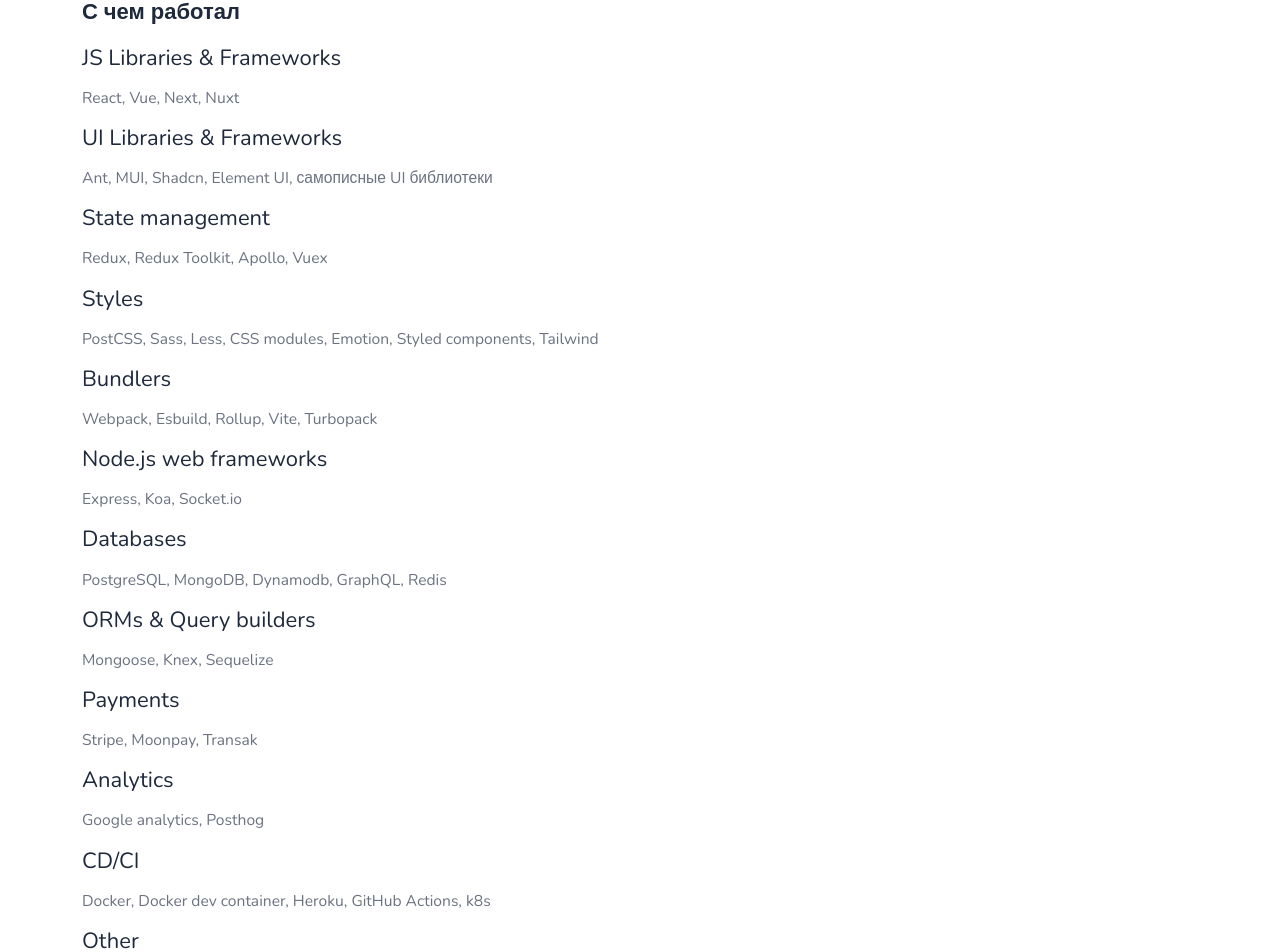
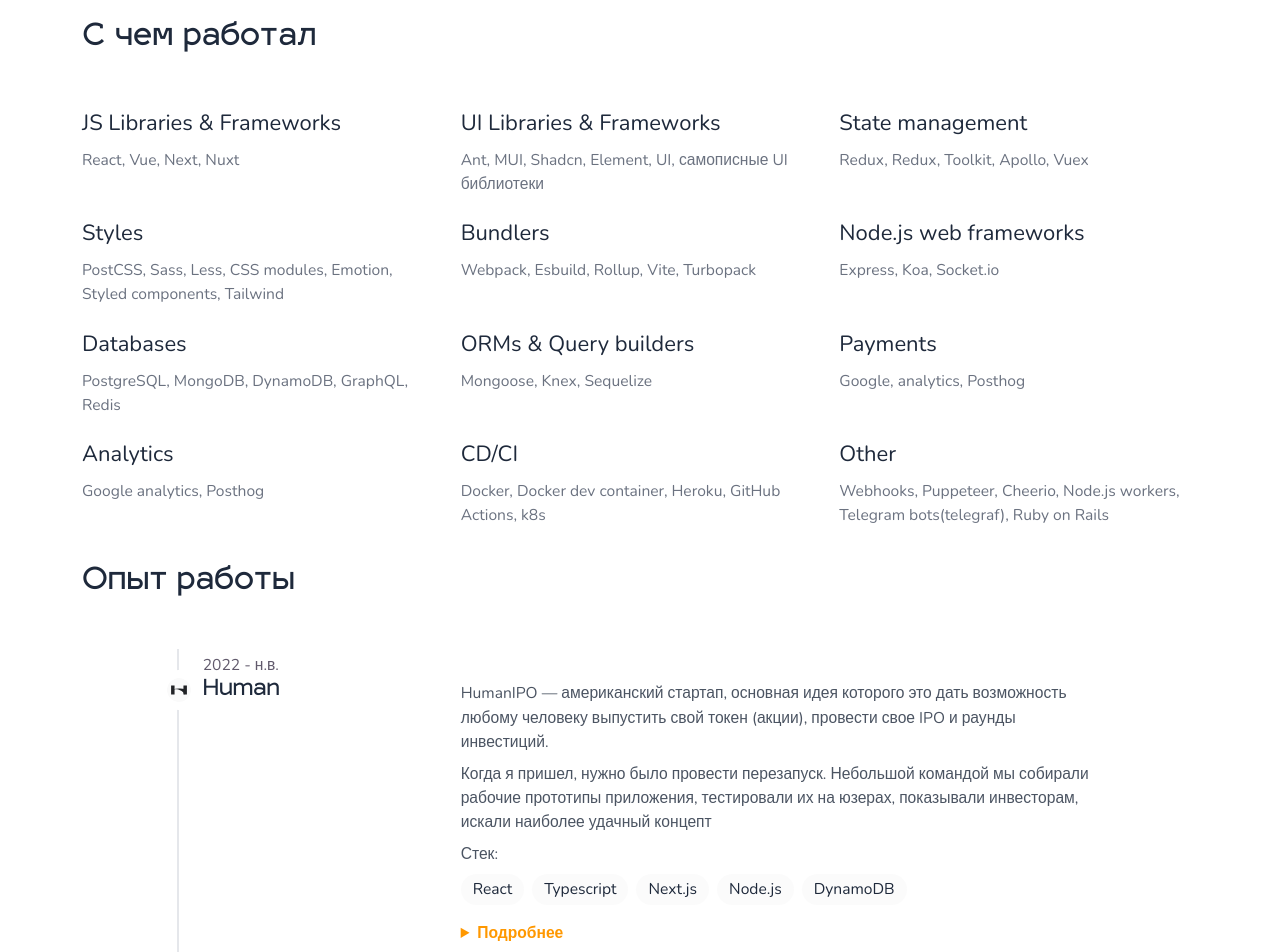
Before and after one commit to deadrime/deadrime.github.io, a Next.js app: page / in a window 1280 px wide. Shown: the part 900-1852 px from the top of the page. Built offline with nearby package versions, Linux system fonts and the light colour scheme.

Commit message:
Update technologies section

```diff
--- a/app/blog/[slug]/layout.tsx
+++ b/app/blog/[slug]/layout.tsx
@@ -33,7 +33,9 @@
             </h2>
             <div className="flex gap-2 flex-wrap gap-y-1">
               {metadata.topics?.map((i) => (
-                <Tag key={i} href={`/blog/topics/${i}`}>{i}</Tag>
+                <Link key={i} href={`/blog/topics/${i}`} legacyBehavior passHref>
+                  <Tag as="a">{i}</Tag>
+                </Link>
               ))}
             </div>
             <time className="text-body2 text-lilac block mt-4">
--- a/app/layout.tsx
+++ b/app/layout.tsx
@@ -45,7 +45,7 @@
 !function() {
   const preferredDarkModeBySystem = window.matchMedia("(prefers-color-scheme: dark)").matches;
   const savedTheme = localStorage.getItem("selectedTheme");
-  const theme =  savedTheme ? savedTheme : preferredDarkModeBySystem ? 'dark' : 'light';
+  const theme = savedTheme ? savedTheme : preferredDarkModeBySystem ? 'dark' : 'light';
   document.documentElement.setAttribute('data-theme', theme);
 }();
 `;
--- a/app/oldResume.mdx
+++ b/app/oldResume.mdx
@@ -1,17 +1,10 @@
 import IconNext from "@/icons/nextjs.svg";
 import IconReact from '@/icons/react.svg';
-import IconNode from '@/icons/nodejs.svg';
 import IconTs from '@/icons/ts.svg';
-import IconRails from '@/icons/rails.svg';
-import IconWebpack from '@/icons/webpack.svg';
-import IconEsBuild from '@/icons/esbuild.svg';
-import IconStorybook from '@/icons/storybook.svg';
 import IconGraphQL from '@/icons/graphql.svg';
-import IconApollo from '@/icons/apollo.svg';
-import IconEmotion from '@/icons/emotion.svg';
-import IconVue from '@/icons/vue.svg';
-import IconElementUI from '@/icons/elementui.svg';
 import MyExperience from '@/components/MyExperience/MyExperience'
+import Technologies from '@/components/Technologies/Technologies'
+import Tag from '@/components/Tag/Tag';
 
 ## 👋 Мое небольшое резюме
 Привет, меня зовут Женя, я Frontend разработчик (но могу и в фуллстек).
@@ -41,96 +34,12 @@
 ### ❤️ Любимый стек
 
 <div className="flex gap-2 py-4">
-  <IconNext height={20} className="fill-current"/>
-  <IconReact height={20} />
-  <IconTs height={20} />
-  <IconGraphQL height={20} />
+  <Tag borderless size="small" icon={<IconNext height={20} className="fill-current"/>}>Next.js</Tag>
+  <Tag borderless size="small" icon={<IconReact IconReact={20} />}>React</Tag>
+  <Tag borderless size="small" icon={<IconTs height={20} />}>Typescript</Tag>
+  <Tag borderless size="small" icon={<IconGraphQL height={20} />}>GraphQL</Tag>
 </div>
 
-### С чем работал
-
-<span className="text-md">
-JS Libraries & Frameworks
-</span>
-<span className="text-body2 text-gray-500 dark:text-text/75">
-React, Vue, Next, Nuxt
-</span>
-
-<span className="text-md">
-UI Libraries & Frameworks
-</span>
-<span className="text-body2 text-gray-500 dark:text-text/75">
-Ant, MUI, Shadcn, Element UI, самописные UI библиотеки
-</span>
-
-<span className="text-md">
-State management
-</span>
-<span className="text-body2 text-gray-500 dark:text-text/75">
-Redux, Redux Toolkit, Apollo, Vuex
-</span>
-
-<span className="text-md">
-Styles
-</span>
-<span className="text-body2 text-gray-500 dark:text-text/75">
-PostCSS, Sass, Less, CSS modules, Emotion, Styled components, Tailwind
-</span>
-
-<span className="text-md">
-Bundlers
-</span>
-<span className="text-body2 text-gray-500 dark:text-text/75">
-Webpack, Esbuild, Rollup, Vite, Turbopack
-</span>
-
-<span className="text-md">
-Node.js web frameworks
-</span>
-<span className="text-body2 text-gray-500 dark:text-text/75">
-Express, Koa, Socket.io
-</span>
-
-<span className="text-md">
-Databases
-</span>
-<span className="text-body2 text-gray-500 dark:text-text/75">
-PostgreSQL, MongoDB, Dynamodb, GraphQL, Redis
-</span>
-
-<span className="text-md">
-ORMs & Query builders
-</span>
-<span className="text-body2 text-gray-500 dark:text-text/75">
-Mongoose, Knex, Sequelize
-</span>
-
-<span className="text-md">
-Payments
-</span>
-<span className="text-body2 text-gray-500 dark:text-text/75">
-Stripe, Moonpay, Transak
-</span>
-
-<span className="text-md">
-Analytics
-</span>
-<span className="text-body2 text-gray-500 dark:text-text/75">
-Google analytics, Posthog
-</span>
-
-<span className="text-md">
-CD/CI
-</span>
-<span className="text-body2 text-gray-500 dark:text-text/75">
-Docker, Docker dev container, Heroku, GitHub Actions, k8s
-</span>
-
-<span className="text-md">
-Other
-</span>
-<span className="text-body2 text-gray-500 dark:text-text/75">
-Puppeteer, Cheerio, Node.js workers, Telegram bots (telegraf), Discord webhooks, Ruby on Rails (в связке с React)
-</span>
+<Technologies />
 
 <MyExperience />
--- a/components/MyExperience/MyExperience.tsx
+++ b/components/MyExperience/MyExperience.tsx
@@ -26,6 +26,8 @@
 
 import classNames from 'classnames';
 import styles from './styles.module.css';
+import Tag from '../Tag/Tag';
+import { capitalize } from '@/helpers/capitalize';
 
 const technologyIcons: Record<string, React.FC<any>> = {
   next: IconNext,
@@ -104,7 +106,7 @@
         </li>
       </ul>
     </>,
-    technologies: ['react', 'ts', 'next', 'node', 'dynamodb'],
+    technologies: ['react', 'typescript', 'next.js', 'node.js', 'dynamoDB'],
   },
   {
     companyName: 'Sber',
@@ -142,7 +144,7 @@
       Осознал, что мы не всегда можем предсказать поведения пользователей и лишь методом проб и ошибок можно создать
       действительно удобный UI.
     </>,
-    technologies: ['react', 'ts'],
+    technologies: ['react', 'typescript'],
   },
   {
     companyName: 'Frogogo',
@@ -177,7 +179,7 @@
         </li>
       </ul>
     </>,
-    technologies: ['react', 'ts', 'rails', 'webpack', 'esbuild', 'storybook'],
+    technologies: ['react', 'typescript', 'ruby on rails', 'webpack', 'esbuild', 'storybook'],
   },
   {
     companyName: 'ItCanFly',
@@ -224,7 +226,7 @@
         </li>
       </ul>
     </>,
-    technologies: ['react', 'ts', 'graphQL', 'apollo', 'emotion'],
+    technologies: ['react', 'typescript', 'graphQL', 'apollo', 'emotion'],
   },
   {
     companyName: 'Прочее',
@@ -256,7 +258,7 @@
       <div className="grid grid-cols-1 md:grid-cols-12 gap-x-5 my-11 pl-3 md:pl-0">
         {data.map((work) => (
           <div key={work.companyName} className={classNames('contents', styles.companyWrapper)}>
-            <div className="md:col-start-2 md:col-end-4 border-l-2 border-night pt-6">
+            <div className="md:col-start-2 md:col-end-4 border-l-2 dark:border-night pt-6">
               <div className='flex items-center'>
                 {React.createElement(work.companyLogo, {
                   width: 24,
@@ -276,24 +278,23 @@
                 </div>
               </div>
             </div>
-            <div className="md:col-start-5 md:col-end-12 pl-6 md:pl-0 text-body2 md:pt-6 border-l-2 border-night md:border-l-0">
+            <div className="md:col-start-5 md:col-end-12 pl-6 md:pl-0 text-body2 md:pt-6 border-l-2 dark:border-night md:border-l-0">
               <span className="text-text/80">
                 {work.shortDescription}
               </span>
-              <span className="block mb-2">
+              <span className="block mb-2 text-text/80">
                 Стек:
               </span>
               <div className='flex gap-2 mb-4'>
-                {work.technologies.map(technology => <figure key={technology}>
-                  {technologyIcons[technology]
-                    ? React.createElement(technologyIcons[technology], { width: 24, height: 24 })
-                    : <figcaption>{technology}</figcaption>
-                  }
-                </figure>)}
+                {work.technologies.map(technology =>
+                  <Tag borderless size='small' key={technology}>
+                    {capitalize(technology)}
+                  </Tag>
+                )}
               </div>
               <details className="mb-0">
-                <summary>
-                  Подробнее
+                <summary className='marker:text-primary cursor-pointer'>
+                  <span className="text-primary font-semibold">Подробнее</span>
                   {/* <button>
                     Подробнее <IconArrowDown width={12} height={12} />
                   </button> */}
--- a/components/Tag/Tag.tsx
+++ b/components/Tag/Tag.tsx
@@ -1,15 +1,43 @@
-import Link from "next/link";
-import { HTMLProps } from "react";
+import { DynamicHTMLProps } from "@/types/dynamicProps";
+import classNames from "classnames";
+import React, { ReactElement } from "react";
+import { ReactNode, ElementType } from "react";
 
-const Tag: React.FC<HTMLProps<HTMLDivElement> & { children: string, href: string }> = ({ children, href }) => {
+interface Props<T> {
+  as?: T;
+  children?: ReactNode;
+  size?: 'small' | 'normal';
+  borderless?: boolean;
+  icon?: ReactElement;
+}
+
+const Tag = <T extends ElementType = "span">({
+  as,
+  children,
+  size = 'normal',
+  borderless,
+  icon,
+  ...props
+}: DynamicHTMLProps<Props<T>, T>) => {
+  const Tag: ElementType = as || 'span';
+
   return (
-    <Link
-      className="bg-gray-50/20 dark:bg-beige/5 rounded-3xl border-2 border-gray-50/50 dark:border-night px-3 py-[6px] text-gray-500 dark:text-beige inline-flex items-center text-body2"
-      href={href}
+    <Tag
+      className={classNames(
+        "bg-gray-50/20 dark:bg-beige/5 rounded-3xl dark:text-beige inline-flex items-center text-body2",
+        size === 'small' && 'px-3 py-[3px]',
+        size === 'normal' && 'px-3 py-[6px]',
+        !borderless && 'border-2 border-gray-50/50 dark:border-night text-gray-500'
+      )}
+      {...props}
     >
-      {children.charAt(0).toUpperCase() + children.slice(1)}
-    </Link>
-  )
+      {icon && React.cloneElement(icon, {
+        height: 20,
+        className: '-ml-[5px] mr-[6px]'
+      })}
+      {children}
+    </Tag>
+  );
 }
 
 export default Tag
--- /dev/null
+++ b/components/Technologies/Technologies.tsx
@@ -0,0 +1,76 @@
+import Tag from "../Tag/Tag";
+
+const data = [
+  {
+    category: 'JS Libraries & Frameworks',
+    items: ["React", "Vue", "Next", "Nuxt"]
+  },
+  {
+    category: 'UI Libraries & Frameworks',
+    items: ["Ant", "MUI", "Shadcn", "Element", "UI", "самописные UI библиотеки"]
+  },
+  {
+    category: 'State management',
+    items: ["Redux", "Redux", "Toolkit", "Apollo", "Vuex"]
+  },
+  {
+    category: 'Styles',
+    items: ["PostCSS", "Sass", "Less", "CSS modules", "Emotion", "Styled components", "Tailwind"]
+  },
+  {
+    category: 'Bundlers',
+    items: ["Webpack", "Esbuild", "Rollup", "Vite", "Turbopack"]
+  },
+  {
+    category: 'Node.js web frameworks',
+    items: ["Express", "Koa", "Socket.io"]
+  },
+  {
+    category: 'Databases',
+    items: ["PostgreSQL", "MongoDB", "DynamoDB", "GraphQL", "Redis"]
+  },
+  {
+    category: 'ORMs & Query builders',
+    items: ["Mongoose", "Knex", "Sequelize"]
+  },
+  {
+    category: 'Payments',
+    items: ["Google", "analytics", "Posthog"]
+  },
+  {
+    category: 'Analytics',
+    items: ["Google analytics", "Posthog"]
+  },
+  {
+    category: 'CD/CI',
+    items: ["Docker", "Docker dev container", "Heroku", "GitHub Actions", "k8s"]
+  },
+  {
+    category: 'Other',
+    items: ["Webhooks", "Puppeteer", "Cheerio", "Node.js workers", "Telegram bots(telegraf)", "Ruby on Rails"]
+  },
+]
+
+const Technologies = () => {
+  return (
+    <>
+      <h2 className="font-primary text-lg font-normal">
+        С чем работал
+      </h2>
+      <div className="grid gap-5 mt-11" style={{ gridTemplateColumns: 'repeat(auto-fit, minmax(300px, 1fr))' }}>
+        {data.map(item => (
+          <div key={item.category} className="flex flex-col gap-2">
+            <span className="text-md">
+              {item.category}
+            </span>
+            <span className="text-body2 text-gray-500 dark:text-text/75">
+              {item.items.join(', ')}
+            </span>
+          </div>
+        ))}
+      </div>
+    </>
+  )
+}
+
+export default Technologies;
--- a/components/ThemeContext.tsx
+++ b/components/ThemeContext.tsx
@@ -13,7 +13,7 @@
 });
 
 export const ThemeProvider: React.FC<{ children: React.ReactNode }> = ({ children }) => {
-  const [selectedTheme, setSelectedTheme] = useState<ITheme['theme']>('light');
+  const [selectedTheme, setSelectedTheme] = useState<ITheme['theme']>('dark');
 
   useEffect(() => {
     const prefersDark = window.matchMedia('(prefers-color-scheme: dark)');
--- /dev/null
+++ b/helpers/capitalize.ts
@@ -0,0 +1 @@
+export const capitalize = (str: string) => str.charAt(0).toUpperCase() + str.slice(1);
--- /dev/null
+++ b/types/dynamicProps.ts
@@ -0,0 +1,13 @@
+import { ElementType, ComponentPropsWithoutRef } from "react";
+
+export type Prefer<P, T> = P & Omit<T, keyof P>;
+
+export type ElementPropsWithoutRef<T extends ElementType> = Pick<
+  ComponentPropsWithoutRef<T>,
+  keyof ComponentPropsWithoutRef<T>
+>;
+
+export type DynamicHTMLProps<OwnProps, Type extends ElementType> = Prefer<
+  OwnProps,
+  ElementPropsWithoutRef<Type>
+>;
```
Also changed, not shown: icons/nextjs.svg.
